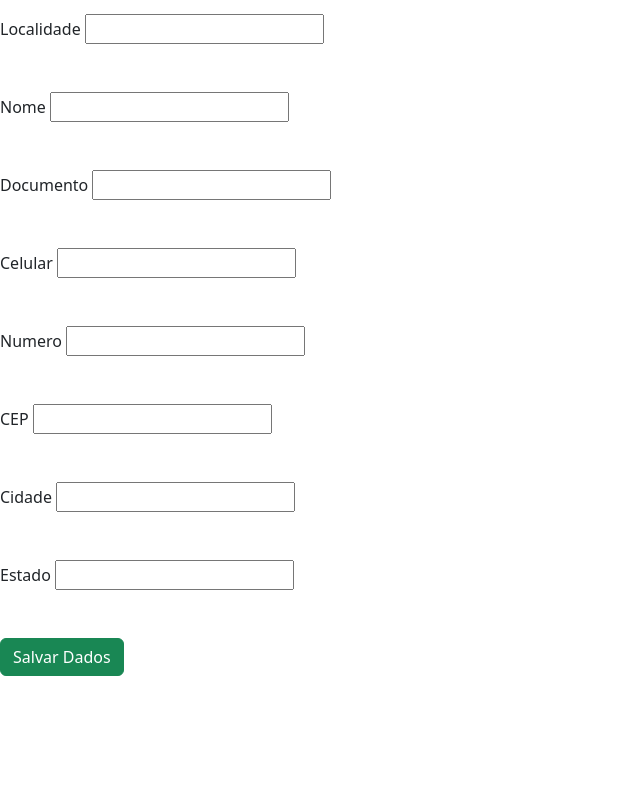
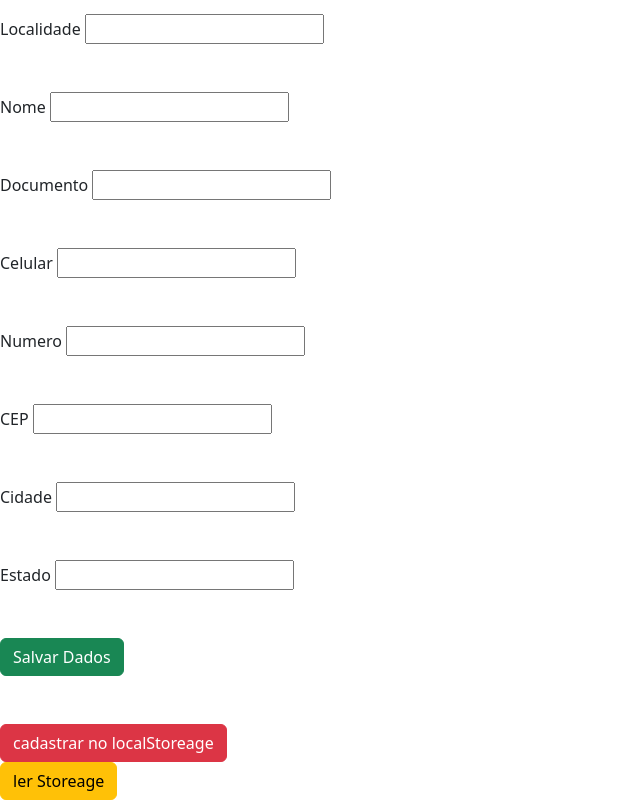
Before and after one commit to DiogoPaulinodeSouza/cordova, a website: page www/index.html in a window 1280 px wide. Shown: the part 322-1122 px from the top of the page, without its empty margins (0-640 px from the left). Before the commit the page ends 1046 px from the top, so only its background shows below. Drawn offline with Linux system fonts and the light colour scheme.

Commit message:
ler e salvar Storeage.

```diff
--- a/www/index.html
+++ b/www/index.html
@@ -156,11 +156,16 @@
 
 
 
+            <button class="btn btn-danger" onclick="salvarLocal('nome','joaquim')">cadastrar no localStoreage</button>
+<br>
+            <button class="btn btn-warning" onclick="lerLocal()">
+            ler Storeage
+            </button>
 
             <script src="js/js-bootstrap/bootstrap.bundle.js"></script>
             <script src="js/index.js"></script>
             <script src="js/cadastrocliente.js"></script>
-
+            <Script src="js/armarenar.js"></Script>
 
 
 
--- /dev/null
+++ b/www/js/armarenar.js
@@ -0,0 +1,14 @@
+function salvarLocal (chave, valor) {
+
+    localStorage.setItem(chave, valor)
+    localStorage.setItem("Idade",34)
+    localStorage.setItem("Id_usuario",105)
+    localStorage.setItem("ListaProdutos", ["Iphone", "MacBook", "Tesla"])
+    }
+
+    function lerLocal()
+    {
+    console.log( localStorage.getItem("Idade") )
+    console.log( localStorage.getItem("ListaProdutos") )
+    console.log( localStorage.getItem("Id_usuario"))
+}
```
